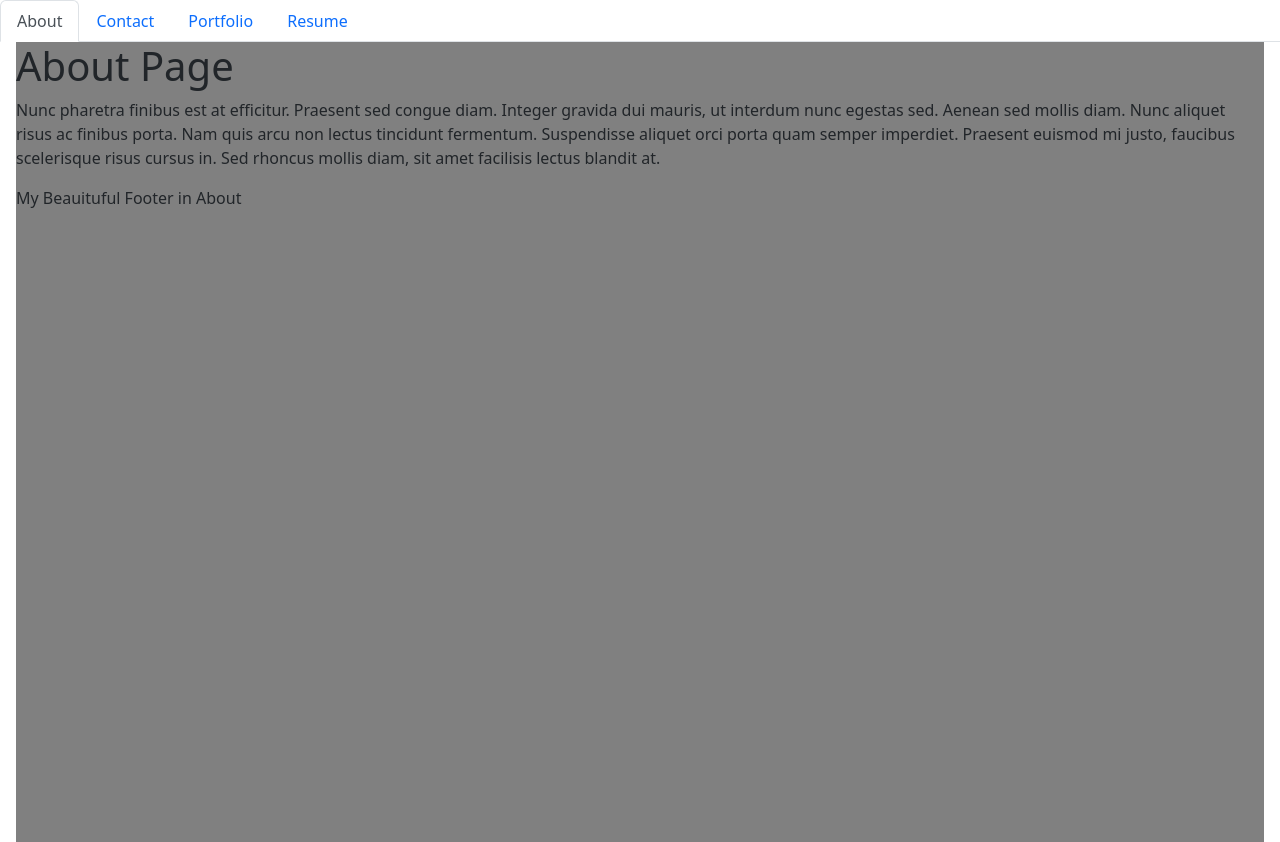
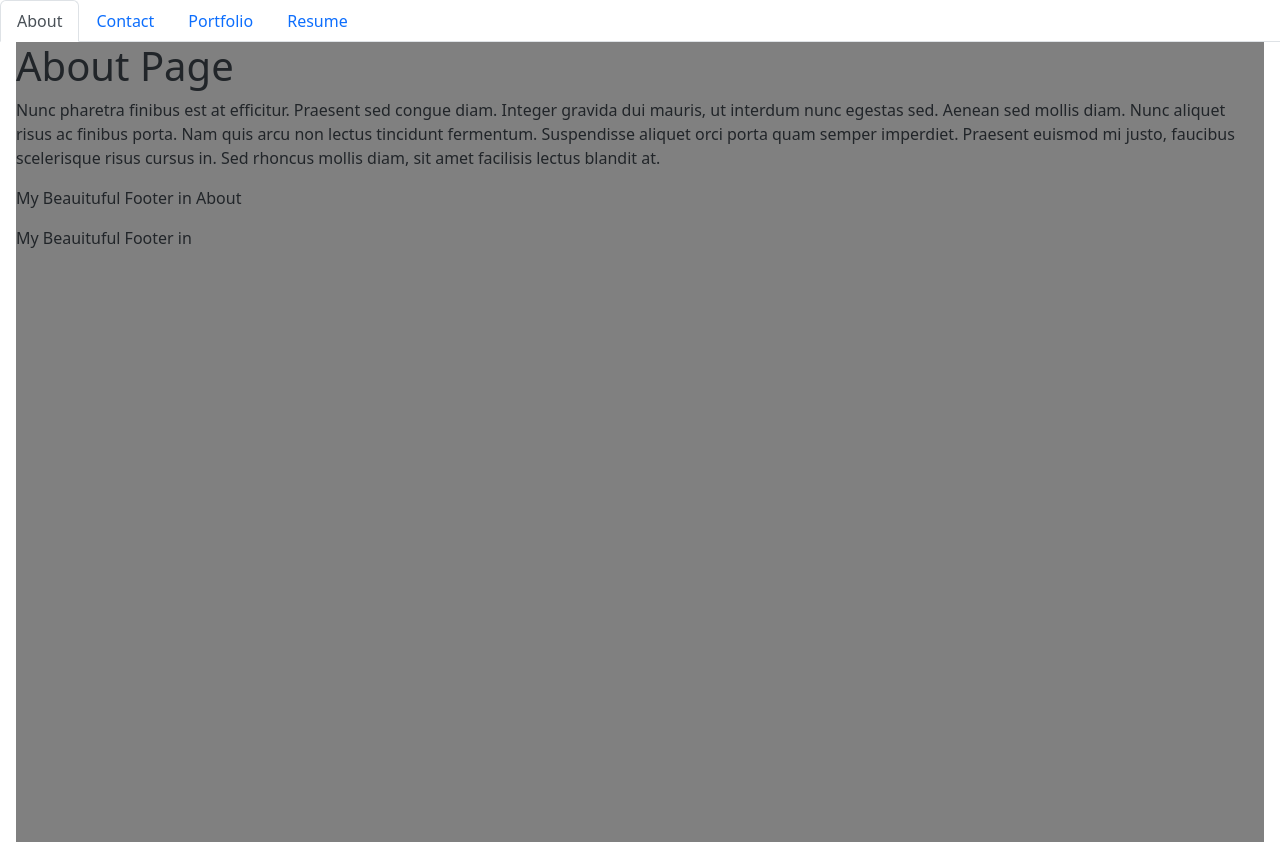
Before and after one commit to DaymenPasick/folio-react, a React (Vite) app: page / in a window 1280 px wide. Built offline with nearby package versions, Linux system fonts and the light colour scheme.

Commit message:
reorganized component parent/child relationships to better fit MVP criteria

```diff
--- a/src/App.jsx
+++ b/src/App.jsx
@@ -3,7 +3,8 @@
 import { Outlet } from 'react-router-dom';
 
 //Allows use of component that will be created later
-import Nav from './components/Navigation';
+import Header from './components/Header';
+import Footer from './components/Footer';
 
 
 //eventually will make this into a seperate stylesheet
@@ -24,11 +25,14 @@
     //Will invoke Nav and Outlet from imports
   return (
     <div >
-      <Nav />
+      <Header />
       {/* playing with styleing...my true enemy xD */}
       <main className="mx-3" style = {styles.container}>
         <Outlet />
+
+        <Footer />
       </main>
+
     </div>
   );
 }
--- a/src/components/Header.jsx
+++ b/src/components/Header.jsx
@@ -1 +1,13 @@
-// will be used on multiple pages
+//Allows use of component that will be created later
+import Nav from './Navigation';
+
+export default function Header(props) {
+
+    return (
+       <div>
+          <Nav />
+       </div>
+
+    );
+
+}
```
